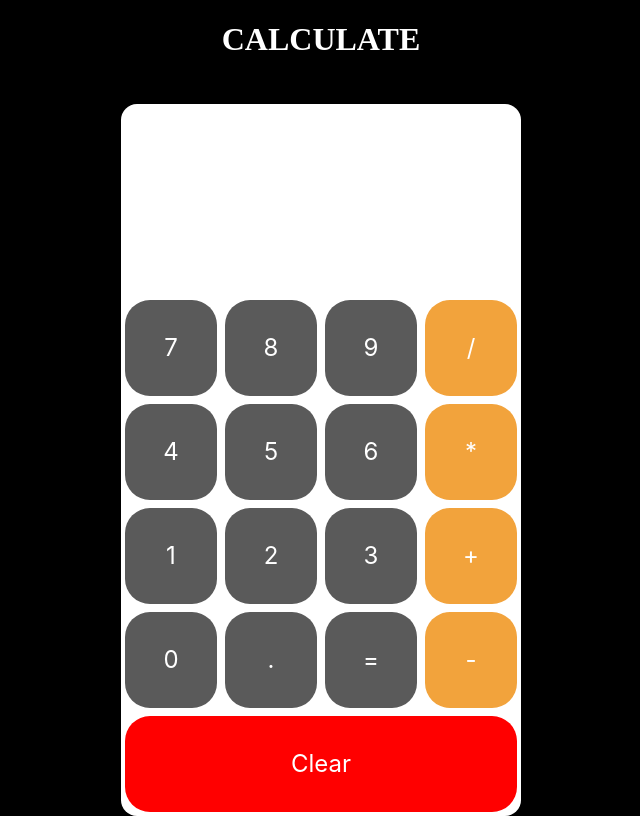
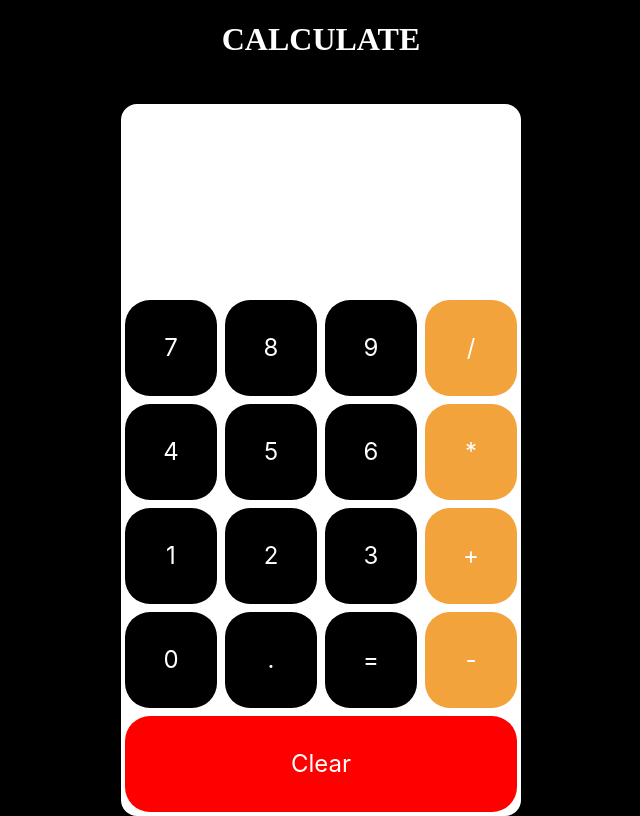
Before and after one commit to shree0007/calculator_react, a React (Create React App) app: page / in a window 1280 px wide. Shown: the whole page, without its empty margins (319-959 px from the left). Built offline with nearby package versions, Linux system fonts and the light colour scheme.

Commit message:
changed button color

```diff
--- a/src/components/Button.css
+++ b/src/components/Button.css
@@ -4,7 +4,7 @@
     justify-content: center;
     align-items: center;
     font-size: 24px;
-    background-color: #5a5a5a;
+    background-color: black;
     color: white;
     flex: 1;
     margin: 4px;
@@ -12,3 +12,5 @@
     cursor: pointer;
 
 }
+
+/* background-color: #5a5a5a; */
```
